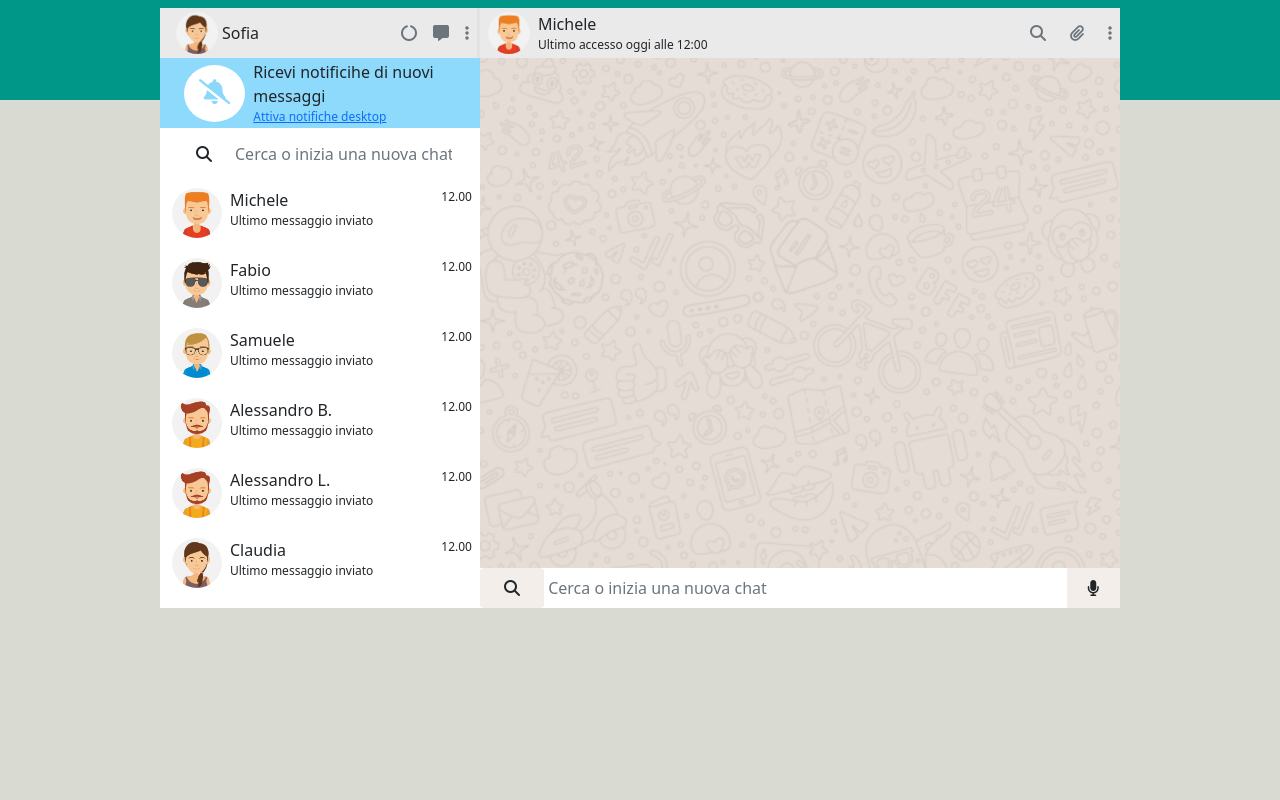
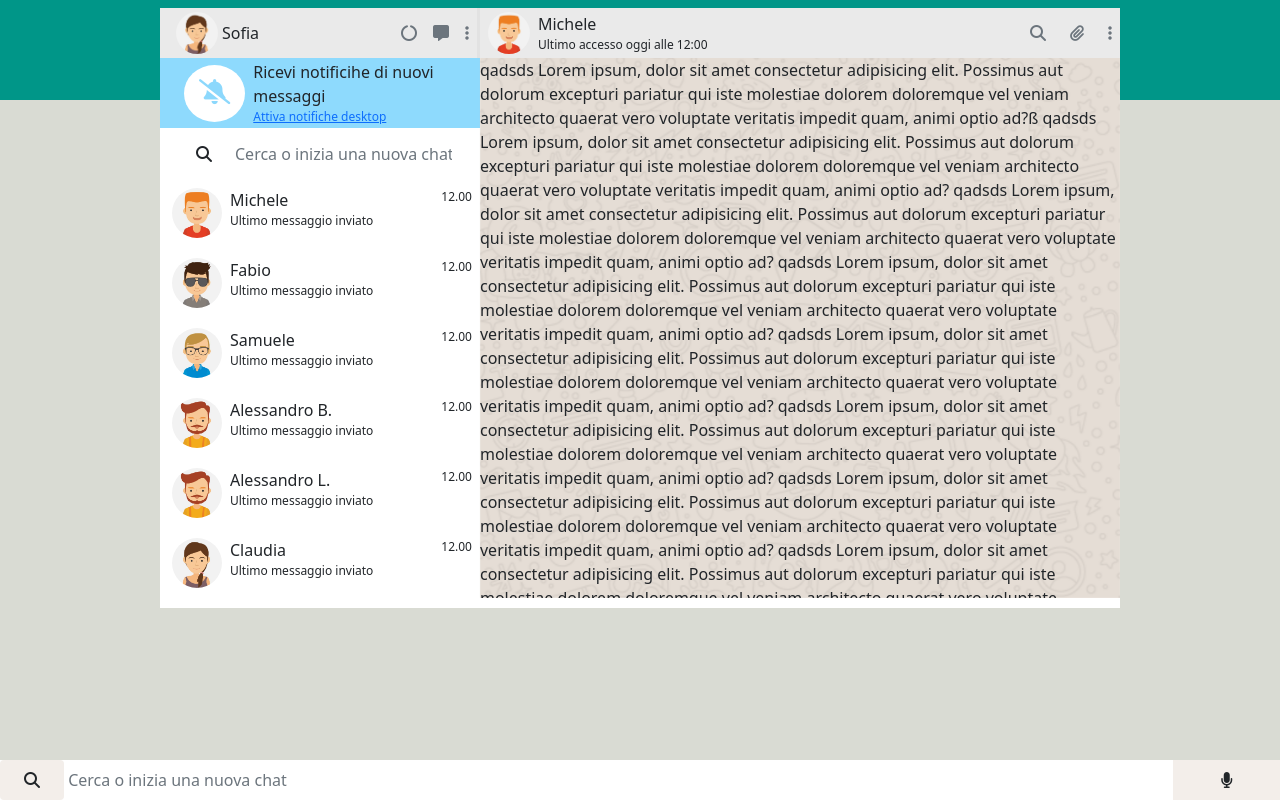
Before and after one commit to Gabrieleabu23/vue-boolzapp, a plain HTML site: page index.html in a window 1280 px wide. Drawn offline with nearby package versions, Linux system fonts and the light colour scheme.

Commit message:
try: fixed searchinput, with pos fixed

```diff
--- a/css/style.css
+++ b/css/style.css
@@ -54,7 +54,8 @@ body{
 .whatsapp_background{
     background-image: url(../img/whatsapp_background.png);
     background-size: 100%;
-    height: 100% ;
+    max-height: 540px;
+    overflow: auto;
 }
 .col-12.border-end{
     border: none;
@@ -85,3 +86,8 @@ li{
 .chattextarea{
     height: 50px;
 }
+.fixed-element {
+    position: fixed;
+    bottom: 0px;
+    left: 0px;
+  }
--- a/index.html
+++ b/index.html
@@ -58,7 +58,7 @@
                             </div>
                         </div>
                         <ul class="pe-2 ps-0 overflow_ul">
-                            <li v-for="elemento in contacts">
+                            <li v-for="(elemento,i) in contacts" @click="clickedContact(i)">
                                 <div class="d-flex justify-content-between">
                                     <div class="d-flex gap-1">
                                         <img :src="elemento.avatar" alt="" class="rounded-circle">
@@ -80,9 +80,9 @@
                     <div class="col-8 ps-0 pe-0">
                         <div class="d-flex align-items-center justify-content-between pe-2 ">
                             <div class="d-flex align-items-center ps-1">
-                                <img src="img/avatar_1.jpg" alt="" class="rounded-circle p-1">
+                                <img :src=currentContact[1] alt="" class="rounded-circle p-1">
                                 <div class=" d-flex flex-column ps-1 h-100">
-                                    <span>Michele</span>
+                                    <span>{{currentContact[0]}}</span>
                                     <span class="font_size_small">Ultimo accesso oggi alle 12:00</span>
                                 </div>
                             </div>
@@ -93,7 +93,23 @@
                             </div>
                         </div>
                         <div class="whatsapp_background mb-2 position-relative">
-                            <div class="position-absolute bottom-0 start-0 chattextarea_background w-100 ">
+                            qadsds Lorem ipsum, dolor sit amet consectetur adipisicing elit. Possimus aut dolorum excepturi pariatur qui iste molestiae dolorem doloremque vel veniam architecto quaerat vero voluptate veritatis impedit quam, animi optio ad?ß
+                            qadsds Lorem ipsum, dolor sit amet consectetur adipisicing elit. Possimus aut dolorum excepturi pariatur qui iste molestiae dolorem doloremque vel veniam architecto quaerat vero voluptate veritatis impedit quam, animi optio ad?
+                            qadsds Lorem ipsum, dolor sit amet consectetur adipisicing elit. Possimus aut dolorum excepturi pariatur qui iste molestiae dolorem doloremque vel veniam architecto quaerat vero voluptate veritatis impedit quam, animi optio ad?
+                            qadsds Lorem ipsum, dolor sit amet consectetur adipisicing elit. Possimus aut dolorum excepturi pariatur qui iste molestiae dolorem doloremque vel veniam architecto quaerat vero voluptate veritatis impedit quam, animi optio ad?
+                            qadsds Lorem ipsum, dolor sit amet consectetur adipisicing elit. Possimus aut dolorum excepturi pariatur qui iste molestiae dolorem doloremque vel veniam architecto quaerat vero voluptate veritatis impedit quam, animi optio ad?
+                            qadsds Lorem ipsum, dolor sit amet consectetur adipisicing elit. Possimus aut dolorum excepturi pariatur qui iste molestiae dolorem doloremque vel veniam architecto quaerat vero voluptate veritatis impedit quam, animi optio ad?
+                            qadsds Lorem ipsum, dolor sit amet consectetur adipisicing elit. Possimus aut dolorum excepturi pariatur qui iste molestiae dolorem doloremque vel veniam architecto quaerat vero voluptate veritatis impedit quam, animi optio ad?
+                            qadsds Lorem ipsum, dolor sit amet consectetur adipisicing elit. Possimus aut dolorum excepturi pariatur qui iste molestiae dolorem doloremque vel veniam architecto quaerat vero voluptate veritatis impedit quam, animi optio ad?
+                            qadsds Lorem ipsum, dolor sit amet consectetur adipisicing elit. Possimus aut dolorum excepturi pariatur qui iste molestiae dolorem doloremque vel veniam architecto quaerat vero voluptate veritatis impedit quam, animi optio ad?
+                            qadsds Lorem ipsum, dolor sit amet consectetur adipisicing elit. Possimus aut dolorum excepturi pariatur qui iste molestiae dolorem doloremque vel veniam architecto quaerat vero voluptate veritatis impedit quam, animi optio ad?
+                            qadsds Lorem ipsum, dolor sit amet consectetur adipisicing elit. Possimus aut dolorum excepturi pariatur qui iste molestiae dolorem doloremque vel veniam architecto quaerat vero voluptate veritatis impedit quam, animi optio ad?
+                            qadsds Lorem ipsum, dolor sit amet consectetur adipisicing elit. Possimus aut dolorum excepturi pariatur qui iste molestiae dolorem doloremque vel veniam architecto quaerat vero voluptate veritatis impedit quam, animi optio ad?
+                            qadsds Lorem ipsum, dolor sit amet consectetur adipisicing elit. Possimus aut dolorum excepturi pariatur qui iste molestiae dolorem doloremque vel veniam architecto quaerat vero voluptate veritatis impedit quam, animi optio ad?
+                            qadsds Lorem ipsum, dolor sit amet consectetur adipisicing elit. Possimus aut dolorum excepturi pariatur qui iste molestiae dolorem doloremque vel veniam architecto quaerat vero voluptate veritatis impedit quam, animi optio ad?
+                            qadsds Lorem ipsum, dolor sit amet consectetur adipisicing elit. Possimus aut dolorum excepturi pariatur qui iste molestiae dolorem doloremque vel veniam architecto quaerat vero voluptate veritatis impedit quam, animi optio ad?
+                            qadsds Lorem ipsum, dolor sit amet consectetur adipisicing elit. Possimus aut dolorum excepturi pariatur qui iste molestiae dolorem doloremque vel veniam architecto quaerat vero voluptate veritatis impedit quam, animi optio ad?
+                            <div class="fixed-element chattextarea_background w-100 ">
                                 <!-- area inserimento messaggio -->
                                 <div class="d-flex margin_negative bg-white  justify-content-between">
                                     <div class="col-11">
--- a/js/script.js
+++ b/js/script.js
@@ -2,6 +2,7 @@ const {createApp}=Vue;
 createApp({
     data(){
         return{
+            currentContact:['Michele','img/avatar_1.jpg'],
             contacts: [
                 {
                     name: 'Michele',
@@ -167,5 +168,16 @@ createApp({
             ]
 
         }
+    },
+    methods:{
+        clickedContact(element){
+            this.currentContact.splice(0,2);
+            console.log(this.contacts[element].name,this.contacts[element].avatar)
+            this.currentContact.push(this.contacts[element].name,this.contacts[element].avatar)
+            console.log(this.currentContact)
+        }
+    },
+    mounted(){
+        // console.log(this.currentContact)
     }
 }).mount('#app');
```
